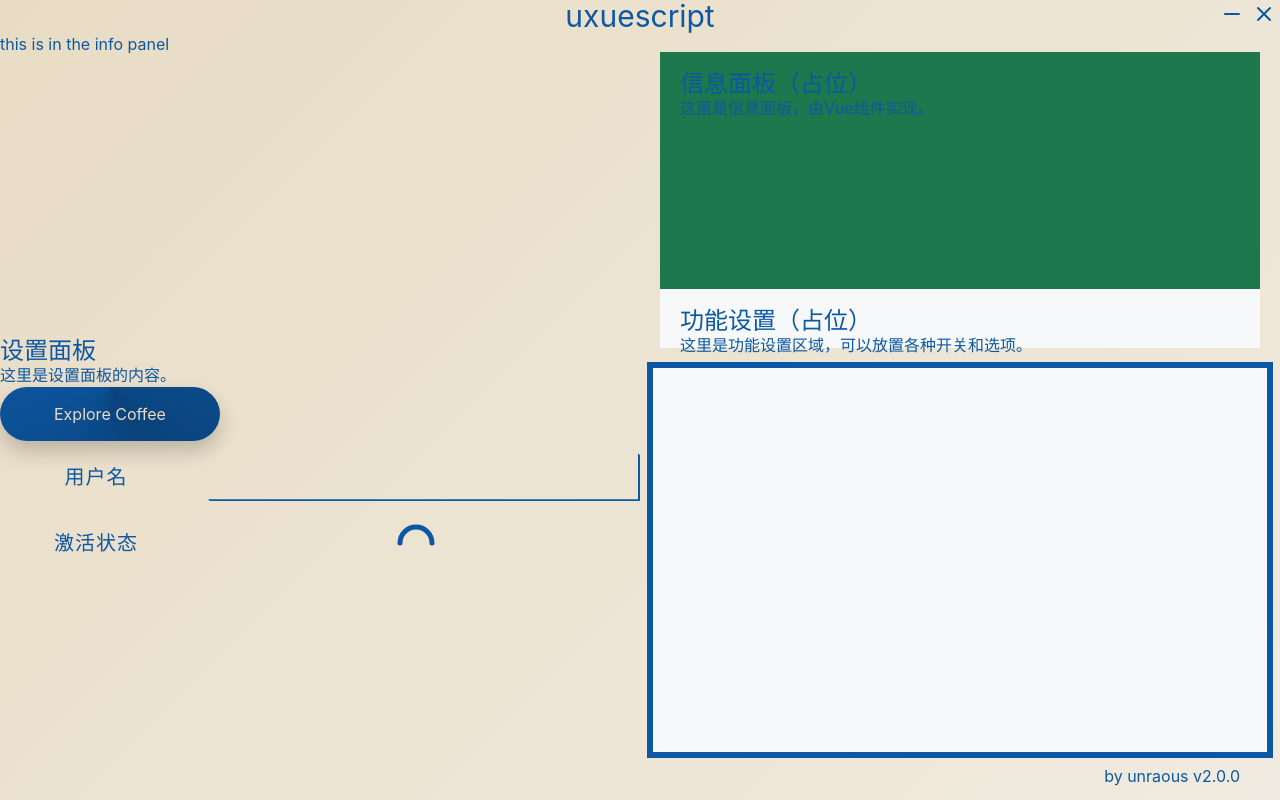
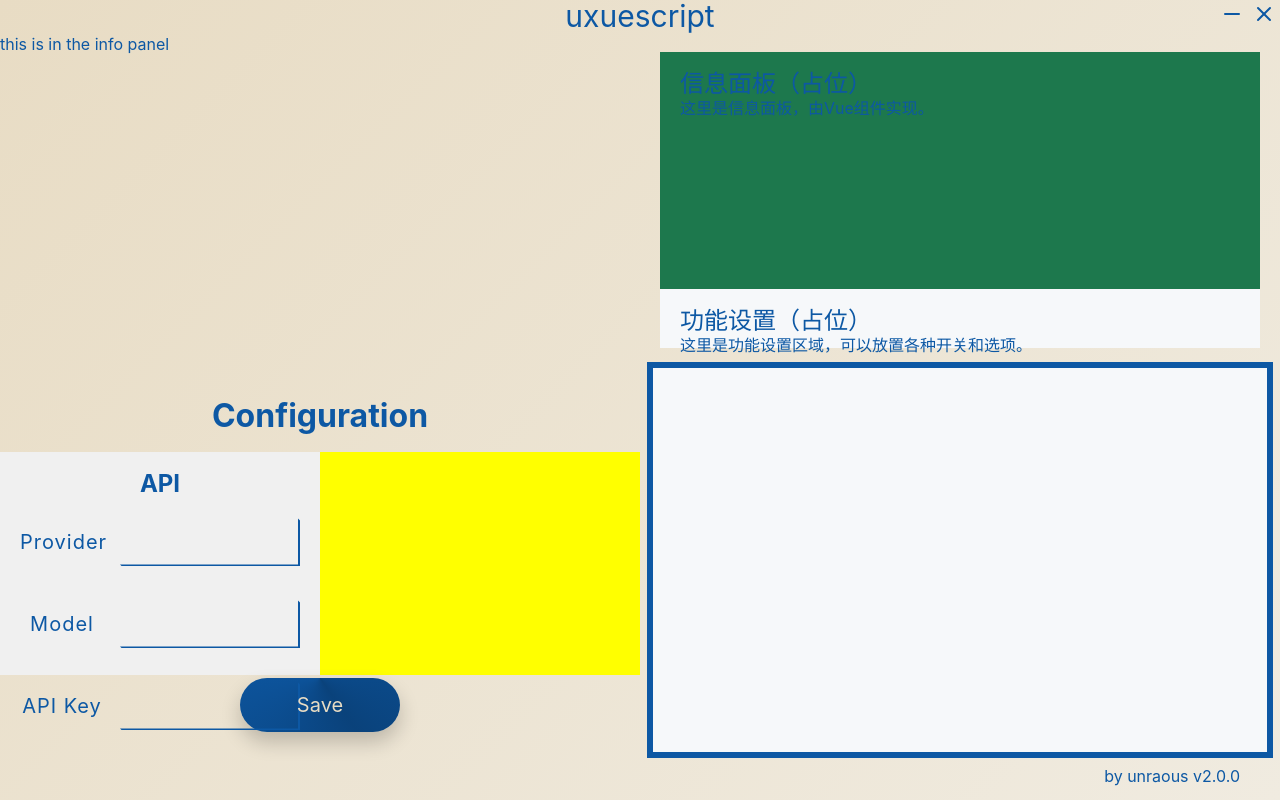
Before and after one commit to unraous/uxs-rs, a Vue app: page / in a window 1280 px wide. Built offline with nearby package versions, Linux system fonts and the light colour scheme; a web font is replaced by a local one.

Commit message:
refactor(vue): change file struct

```diff
--- a/src/App.vue
+++ b/src/App.vue
@@ -21,6 +21,7 @@ import MainLayout from '@/layouts/TheMainLayout.vue';
 }
 
 :root {
+  user-select: none;
   font-family: 'DefaultFont', Inter, Avenir, Helvetica, Arial, sans-serif;
   font-size: 16px;
   line-height: 24px;
--- /dev/null
+++ b/src/components/TheAPIPanel.vue
@@ -0,0 +1,51 @@
+<script setup lang="ts">
+import { ref } from 'vue';
+import BaseConfigInput from './common/BaseConfigInput.vue';
+
+const provider = ref('');
+const model = ref('');
+const apiKey = ref('');
+</script>
+<template>
+  <div class="api-panel">
+    <h2 class="title">API</h2>
+    <div class="settings-container">
+      <BaseConfigInput v-model="provider" label="Provider" />
+      <BaseConfigInput v-model="model" label="Model" />
+      <BaseConfigInput v-model="apiKey" label="API Key" />
+    </div>
+  </div>
+</template>
+
+<style scoped>
+.api-panel {
+  padding: 20px;
+  width: 50%;
+  height: 100%;
+  background-color: #f0f0f0;
+  flex: 1;
+  flex-direction: column;
+  display: flex;
+}
+
+.settings-container {
+  flex: 1;
+  display: flex;
+  gap: 10px;
+  flex-direction: column;
+  justify-content: center;
+}
+
+.bottom-space {
+  width: 100%;
+  height: 20%;
+  background-color: tomato;
+}
+
+.title {
+    font-size: 1.5rem;
+    margin-bottom: 10px;
+    text-align: center;
+}
+
+</style>
--- a/src/components/panels/TheSettingsPanel.vue
+++ b/src/components/TheSettingsPanel.vue
@@ -2,7 +2,7 @@
 import { ref } from 'vue';
 import BaseButton from '../common/BaseButton.vue';
 import BaseConfigInput from '../common/BaseConfigInput.vue';
-import BaseConfigRadio from '../common/BaseConfigRadio.vue';
+import BaseConfigToggle from '../common/BaseConfigToggle.vue';
 
 const userName = ref('');
 const isActivated = ref(false);
@@ -11,18 +11,24 @@ const isActivated = ref(false);
 
 <template>
   <div class="setting-panel">
-    <h2>设置面板</h2>
-    <p>这里是设置面板的内容。</p>
-    <BaseButton>
-    </BaseButton>
+    <h1 class="title">Configuration</h1>
     <BaseConfigInput v-model="userName" label="用户名" />
-    <BaseConfigRadio v-model="isActivated" label="激活状态" />
+    <BaseConfigToggle v-model="isActivated" label="激活状态" />
   </div>
 </template>
 
 <style scoped>
+.title {
+  width: 100%;
+  font-size: 2rem;
+  margin-bottom: 16px;
+  display: flex;
+  align-items: center;
+  justify-content: center;
+}
+
 .setting-panel {
   flex: 1;
+  flex-direction: column;
 }
-
 </style>
--- a/src/components/common/BaseButton.vue
+++ b/src/components/common/BaseButton.vue
@@ -1,5 +1,9 @@
 <script setup lang="ts">
 import { ref } from 'vue';
+
+const props = defineProps<{
+  label: string;
+}>();
 
 const ripples = ref<{ id: number; x: number; y: number; size: number }[]>([]);
 let rippleCount = 0;
@@ -16,7 +20,6 @@ const createRipple = (event: MouseEvent) => {
   const id = rippleCount++;
   ripples.value.push({ id, x, y, size });
 
-  // 3. 动画完成后自动清理 DOM (同步 CSS 的 0.6s)
   setTimeout(() => {
     ripples.value = ripples.value.filter(r => r.id !== id);
   }, 600);
@@ -27,7 +30,7 @@ const createRipple = (event: MouseEvent) => {
 <template>
   <button class="base-button" @mousedown="createRipple">
     <div class="content">
-      <slot><span class="text">Explore Coffee</span></slot>
+      <slot><span class="text">{{ props.label }}</span></slot>
     </div>
 
     <span
@@ -80,12 +83,11 @@ const createRipple = (event: MouseEvent) => {
   overflow: hidden;
 }
 
-/* 涟漪圆样式 */
 .ripple {
   position: absolute;
-  background: rgba(255, 255, 255, 0.4); /* 白色半透明 */
+  background: rgba(255, 255, 255, 0.4);
   border-radius: 50%;
-  pointer-events: none; /* 必须：确保不阻挡后续的 click 事件 */
+  pointer-events: none;
   transform: scale(0);
   animation: ripple-animation 0.6s ease-out;
 }
@@ -103,10 +105,10 @@ const createRipple = (event: MouseEvent) => {
 
 .content {
   position: relative;
-  z-index: 1; /* 确保文字始终在白圆上方 */
+  z-index: 1;
+  font-size: 1.25rem;
 }
 
-/* 交互效果 */
 .base-button:hover {
   filter: brightness(1.15);
   transform: scale(1.05);
--- a/src/components/common/BaseConfigRadio.vue
+++ b/src/components/common/BaseConfigToggle.vue
@@ -127,7 +127,9 @@ onUnmounted(() => timer && clearTimeout(timer));
 .bowl-ring {
   position: absolute;
   inset: 0;
-  transition: transform var(--duration-ring) cubic-bezier(0.3, 1.4, 0.6, 1);
+  transition:
+    transform var(--duration-ring) cubic-bezier(0.3, 1.4, 0.6, 1),
+    filter 0.25s ease;
   transform-origin: center;
   z-index: 2;
 }
@@ -144,15 +146,14 @@ onUnmounted(() => timer && clearTimeout(timer));
   position: absolute;
   width: var(--ball-size);
   height: var(--ball-size);
-  background-color: var(--color); /* 使用变量控制颜色 */
+  background-color: var(--color);
   border-radius: 50%;
+  transition: filter 0.25s ease;
 
-  /* 自动保持圆心重合 */
   left: calc((var(--size) - var(--ball-size)) / 2);
   top: calc((var(--size) - var(--ball-size)) / 2);
 }
 
-/* --- 1. 掉入逻辑 --- */
 .ball-physics-enter-active {
   animation: ball-drop-in var(--duration-ball-in) ease-out both;
 }
@@ -164,7 +165,6 @@ onUnmounted(() => timer && clearTimeout(timer));
   100% { transform: translateY(0); }
 }
 
-/* --- 2. 掉出逻辑 --- */
 .ball-physics-leave-active {
   transition: transform var(--duration-ball-out) ease-in;
 }
@@ -173,7 +173,8 @@ onUnmounted(() => timer && clearTimeout(timer));
   transform: translateY(calc(var(--size) + 10px));
 }
 
-.bowl-toggle:hover .bowl-ring {
-  filter: brightness(1.2);
+.bowl-toggle:hover .bowl-ring,
+.bowl-toggle:hover .ball {
+  filter: brightness(1.25);
 }
 </style>
--- /dev/null
+++ b/src/layouts/TheConfigLayout.vue
@@ -0,0 +1,51 @@
+
+<script setup lang="ts">
+import BaseButton from '@/components/common/BaseButton.vue';
+import TheAPIPanel from '@/components/TheAPIPanel.vue';
+
+</script>
+
+<template>
+  <div class="setting-panel">
+    <h1 class="title">Configuration</h1>
+    <div class="info-panel">
+      <TheAPIPanel />
+      <div class="course-settings-panel"></div>
+    </div>
+    <div class="save-button">
+      <BaseButton label="Save" style="width: 25%;" />
+    </div>
+  </div>
+</template>
+
+<style scoped>
+
+.setting-panel {
+  flex: 1;
+  flex-direction: column;
+}
+
+.title {
+  height: 10%;
+  width: 100%;
+  font-size: 2rem;
+  margin-bottom: 16px;
+  display: flex;
+  align-items: center;
+  justify-content: center;
+}
+
+.info-panel {
+  height: 55%;
+  background-color: yellow;
+  flex: 1;
+  flex-direction: row;
+}
+
+.save-button {
+  height: 15%;
+  display: flex;
+  align-items: center;
+  justify-content: center;
+}
+</style>
--- a/src/views/TheLeftView.vue
+++ b/src/layouts/TheLeftLayout.vue
@@ -1,11 +1,11 @@
 <script setup lang="ts">
-import TheSettingsPanel from '@/components/panels/TheSettingsPanel.vue';
+import TheConfigLayout from './TheConfigLayout.vue';
 </script>
 
 <template>
   <div class="left-container">
     <div class="info-panel">this is in the info panel</div>
-    <TheSettingsPanel />
+  <TheConfigLayout />
   </div>
 </template>
 
@@ -18,7 +18,7 @@ import TheSettingsPanel from '@/components/panels/TheSettingsPanel.vue';
 }
 
 .info-panel {
-  height: 40%;
+  height: 50%;
   background-color: transparent;
 }
 
--- a/src/layouts/TheMainLayout.vue
+++ b/src/layouts/TheMainLayout.vue
@@ -1,7 +1,7 @@
 <script setup lang="ts">
-import MenuBar from '@/components/common/TheMenuBar.vue';
-import TheLeftView from '@/views/TheLeftView.vue';
-import TheRightView from '@/views/TheRightView.vue';
+import MenuBar from '@/components/TheMenuBar.vue';
+import TheLeftLayout from './TheLeftLayout.vue';
+import TheRightLayout from './TheRightLayout.vue';
 
 </script>
 
@@ -9,8 +9,8 @@ import TheRightView from '@/views/TheRightView.vue';
   <main class="container">
     <MenuBar />
     <div class="main-layout">
-      <TheLeftView />
-      <TheRightView />
+      <TheLeftLayout />
+      <TheRightLayout />
     </div>
   </main>
 </template>
--- a/src/views/TheRightView.vue
+++ b/src/layouts/TheRightLayout.vue
@@ -1,7 +1,7 @@
 <script setup lang="ts">
 import { invoke } from '@tauri-apps/api/core';
 import { ref, onMounted } from 'vue';
-import ConfigPanel from '@panels/TheConfigPanel.vue';
+import ConfigPanel from '@/components/TheConfigPanel.vue';
 
 
 const version = ref('2.0.0');
```
Also changed, not shown: src/components/TheConfigPanel.vue (renamed from src/components/panels/TheConfigPanel.vue), src/components/TheMenuBar.vue (renamed from src/components/common/TheMenuBar.vue), src/components/common/BaseCascader.vue (added).
